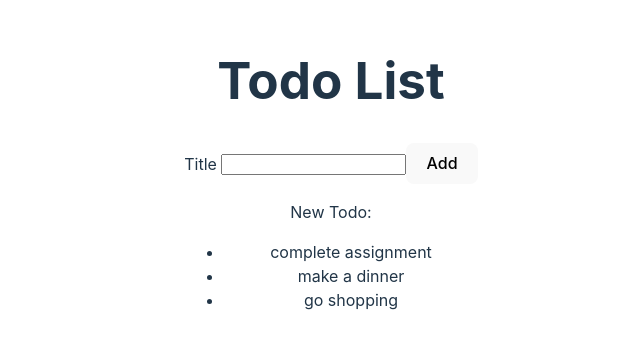
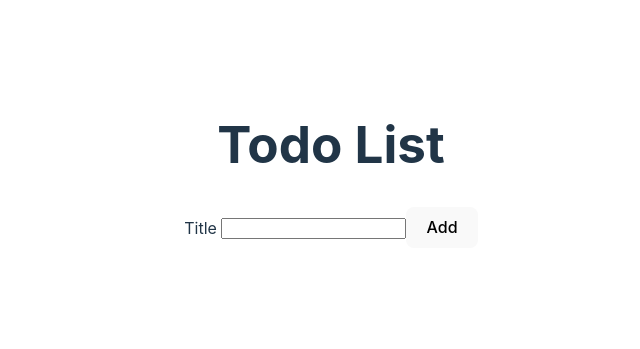
Before and after one commit to anelka777/react-todo, a React (Vite) app: page / in a window 1280 px wide. Shown: the part 227-576 px from the top of the page, without its empty margins (309-949 px from the left). Built offline with nearby package versions, Linux system fonts and the light colour scheme.

Commit message:
move todo list into state, control input, new todo list, destructure props

```diff
--- a/src/AddTodoForm.jsx
+++ b/src/AddTodoForm.jsx
@@ -1,22 +1,40 @@
-function AddTodoForm(props) {
+import { useState } from 'react';
+
+function AddTodoForm({ onAddTodo }) {
+    const [todoTitle, setTodoTitle] = useState('');
+
+
+    function handleTitleChange(event) {
+        const newTodoTitle = event.target.value;
+        setTodoTitle(newTodoTitle);
+    }
 
     function handleAddTodo (event) {
         event.preventDefault()
-        const todoTitle = event.target.title.value;
-        console.log(todoTitle);
-        props.onAddTodo(todoTitle);
-        event.target.reset();
+        const newTodo = {
+            title: todoTitle,
+            id: Date.now(),
+        };
+        onAddTodo(newTodo);
+        setTodoTitle('');
     }
+
 
     return (
         <div>
             <form onSubmit={handleAddTodo}>
                 <label htmlFor="todoTitle">Title </label>
-                <input id="todoTitle" type="text" name="title" />
+                <input
+                    id="todoTitle"
+                    type="text"
+                    name="title"
+                    value={todoTitle}
+                    onChange={handleTitleChange}
+                />
                 <button>Add</button>
             </form>
         </div>
-    )
+    );
 }
 
 export default AddTodoForm
--- a/src/App.jsx
+++ b/src/App.jsx
@@ -1,5 +1,4 @@
-// import reactLogo from './assets/react.svg'
-// import viteLogo from '/vite.svg'
+
 import { useState } from 'react'
 import './App.css'
 import TodoList from './TodoList'
@@ -7,14 +6,17 @@
 
 
 function App() {
-const [newTodo, setNewTodo] = useState('');
+const [todoList, setTodoList] = useState([]);
 
+
+function addTodo(newTodo) {
+  setTodoList((prevTodoList) => [...prevTodoList, newTodo]);
+}
   return (
     <div>
       <h1>Todo List</h1>
-      <AddTodoForm onAddTodo={setNewTodo} />
-      <p>New Todo: {newTodo} </p>
-      <TodoList/>
+      <AddTodoForm onAddTodo={addTodo} />
+      <TodoList todoList={todoList}/>
     </div>
   )
 }
--- a/src/TodoList.jsx
+++ b/src/TodoList.jsx
@@ -1,12 +1,12 @@
 import TodoListItem from './TodoListItem'
 
-const todoList = [
-    { id: 1, title: 'complete assignment' },
-    { id: 2, title: 'make a dinner' },
-    { id: 3, title: 'go shopping'},
-];
+// const todoList = [
+//     { id: 1, title: 'complete assignment' },
+//     { id: 2, title: 'make a dinner' },
+//     { id: 3, title: 'go shopping'},
+// ];
 
-function TodoList() {
+function TodoList( {todoList}) {
     return (
         <div>
             <ul>
--- a/src/TodoListItem.jsx
+++ b/src/TodoListItem.jsx
@@ -1,10 +1,10 @@
 
 
-function TodoListItem (props) {
+function TodoListItem ({ todo }) {
 
     return (
         <div>
-            <li>{props.todo.title}</li>
+            <li>{todo.title}</li>
         </div>
     )
 }
```
